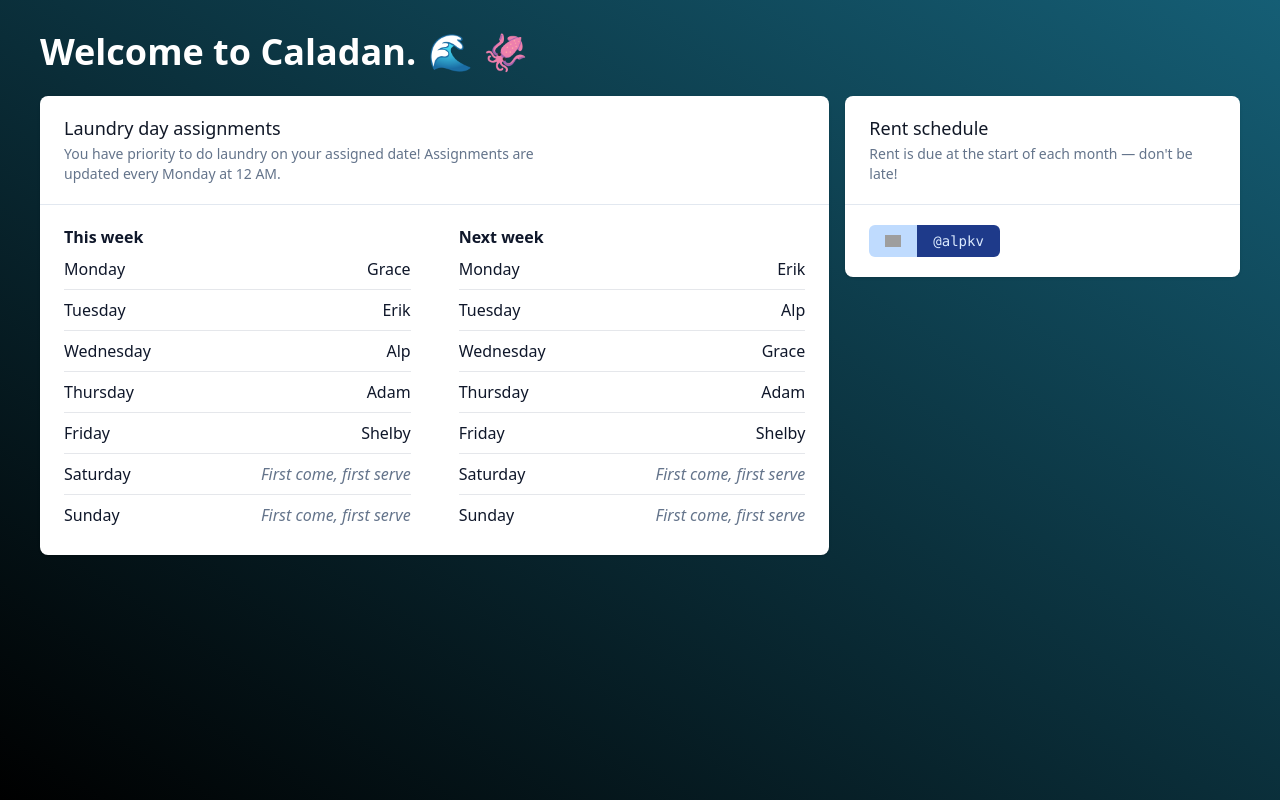
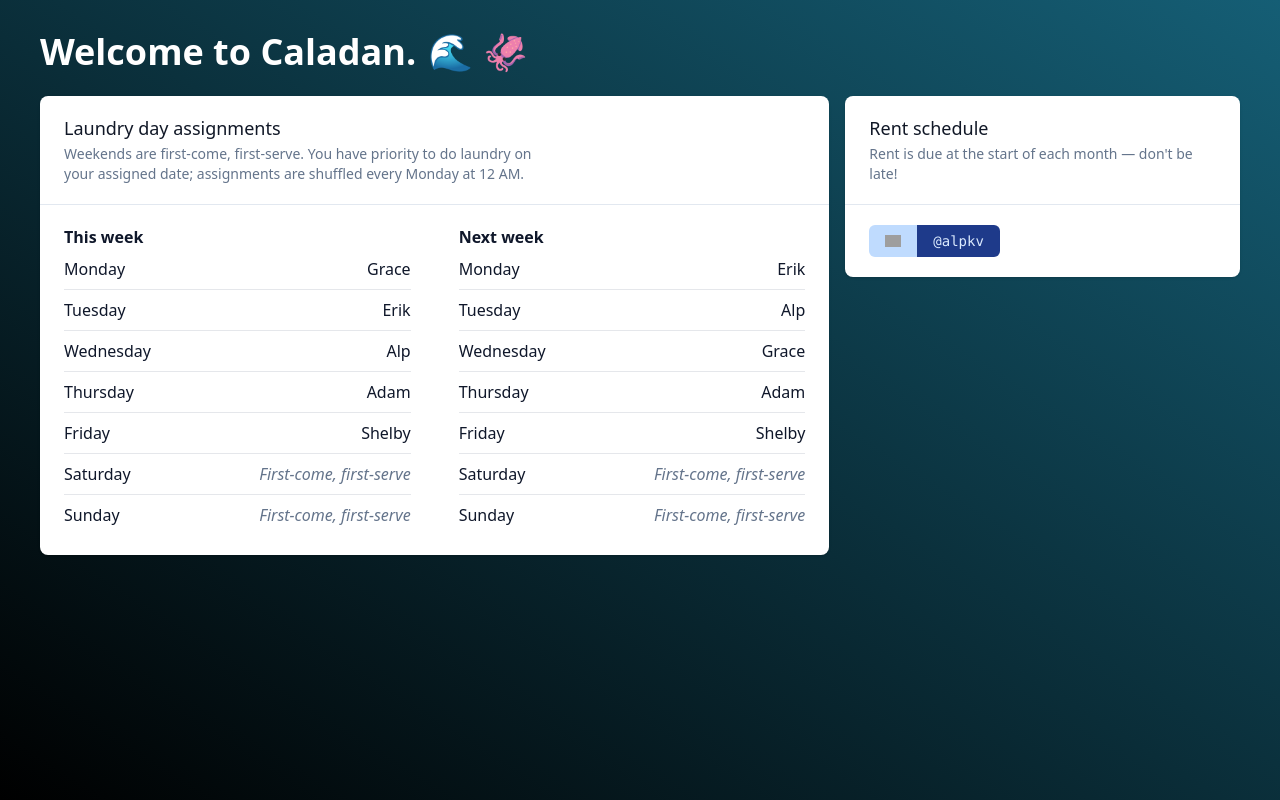
Before and after one commit to Karavil/house-atreides, a Next.js app: page / in a window 1280 px wide. Built offline with nearby package versions, Linux system fonts and the light colour scheme; grey boxes are pictures that could not be loaded.

Commit message:
improve text

```diff
--- a/components/DayToUserAssignment.tsx
+++ b/components/DayToUserAssignment.tsx
@@ -1,7 +1,7 @@
 export const DayToUserAssignment = ({ user }: { user?: string }) => {
   return (
     <span className="whitespace-nowrap">
-      {user ?? <i className="text-slate-500">First come, first serve</i>}
+      {user ?? <i className="text-slate-500">First-come, first-serve</i>}
     </span>
   );
 };
--- a/pages/index.tsx
+++ b/pages/index.tsx
@@ -75,7 +75,7 @@ const Home = ({
         <div className="flex-[2]">
           <Card
             title="Laundry day assignments"
-            description="You have priority to do laundry on your assigned date! Assignments are updated every Monday at 12 AM."
+            description="Weekends are first-come, first-serve. You have priority to do laundry on your assigned date; assignments are shuffled every Monday at 12 AM."
           >
             <div className="flex flex-col sm:flex-row justify-center items-center gap-4 md:gap-12">
               <div className="flex-1/2 w-full">
```
